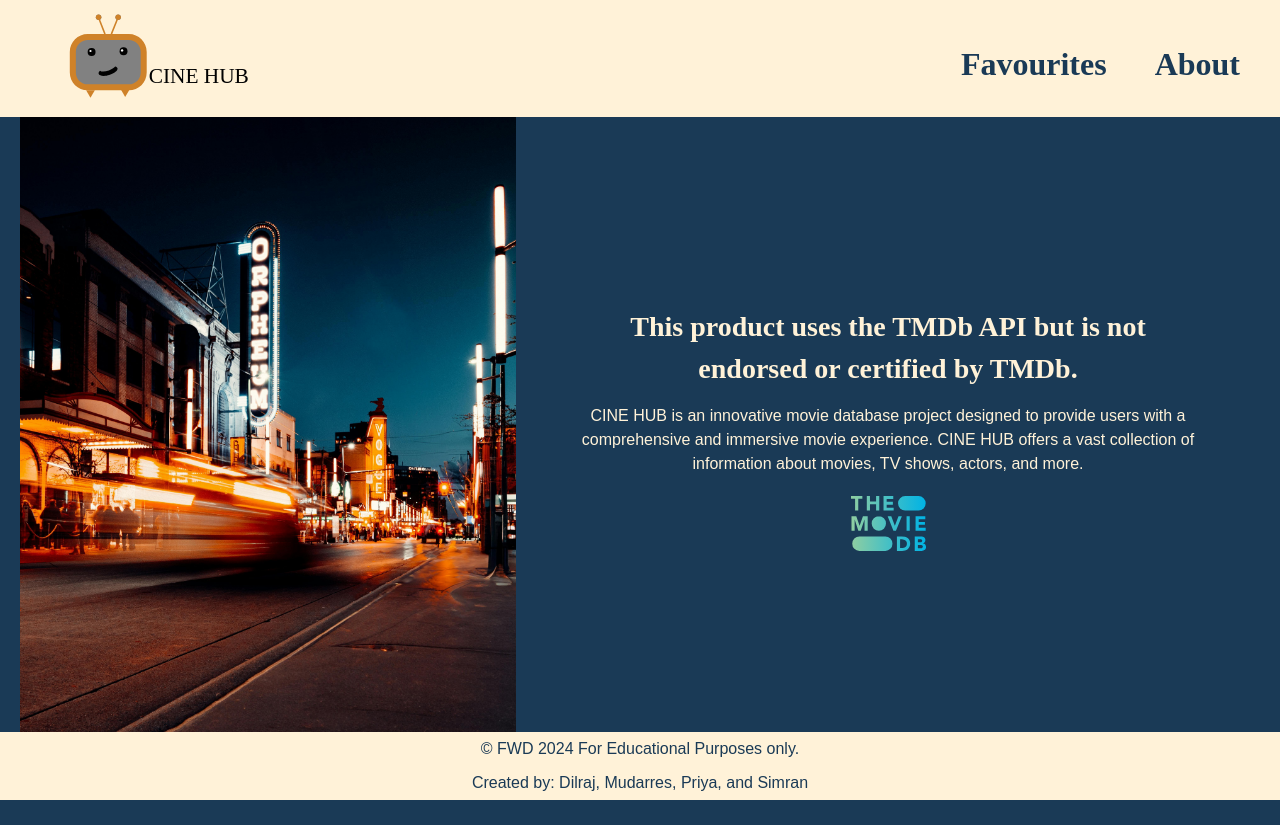
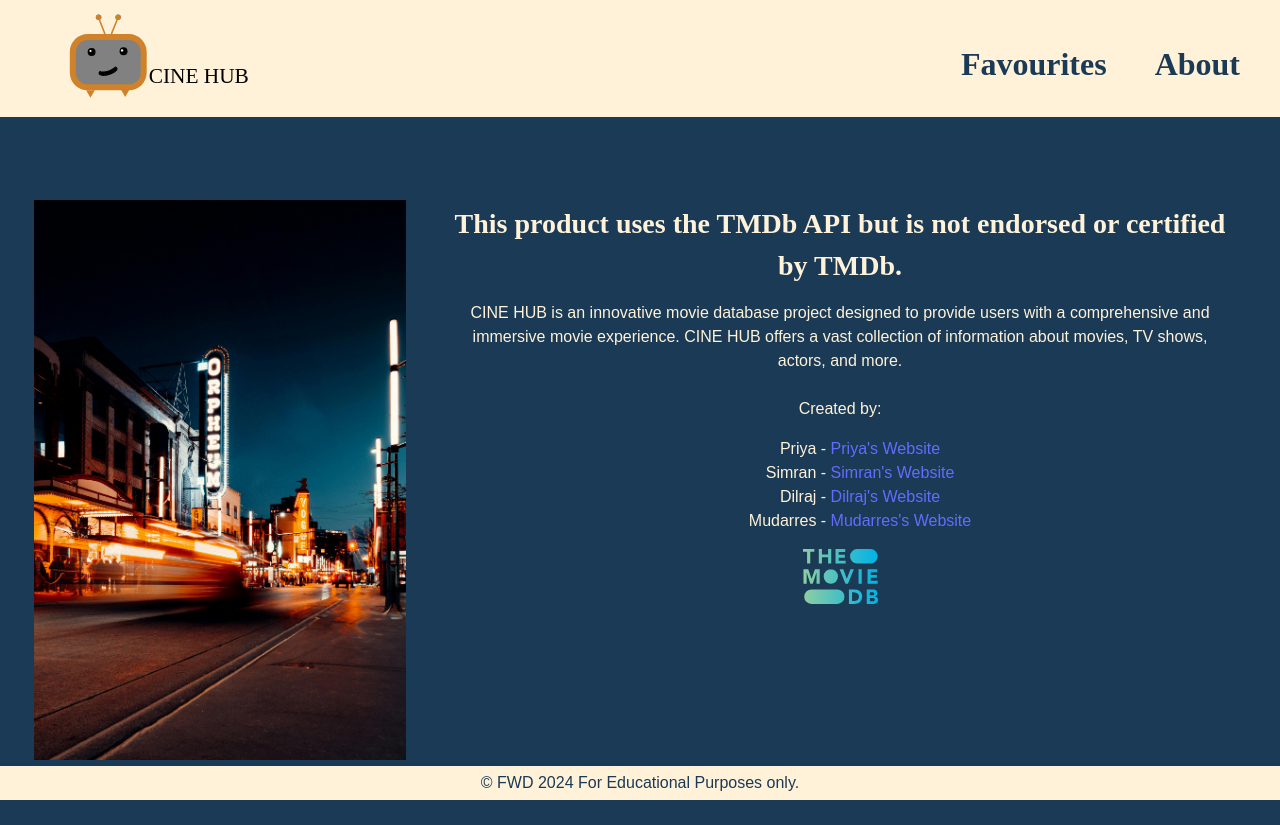
Before and after one commit to djrandhawa15/Movie-Project, a React (Vite) app: page /about in a window 1280 px wide. After the commit the page ends 800 px from the top, so only its background shows below. Built offline with nearby package versions, Linux system fonts and the light colour scheme; no server answers.

Commit message:
updated about (css & jsx) files

```diff
--- a/src/components/Footer.jsx
+++ b/src/components/Footer.jsx
@@ -6,7 +6,6 @@ const Footer = () => {
     <div className='footer'>
 
         <p>&copy; <span>FWD 2024 For Educational Purposes only.</span></p>
-        <p>Created by: Dilraj, Mudarres, Priya, and Simran</p>
     </div>
   )
 }
--- a/src/pages/About.jsx
+++ b/src/pages/About.jsx
@@ -14,6 +14,15 @@ const About = () => {
         <div className="text-content">
           <h6>This product uses the TMDb API but is not endorsed or certified by TMDb.</h6>
           <p>CINE HUB is an innovative movie database project designed to provide users with a comprehensive and immersive movie experience. CINE HUB offers a vast collection of information about movies, TV shows, actors, and more.</p>
+          <br />
+          <p>Created by:
+            <ul>
+              <li>Priya - <a href="http://priyawebcodes.com">Priya's Website</a></li>
+              <li>Simran - <a href="http://simrancodes.com">Simran's Website</a></li>
+              <li>Dilraj - <a href="http://dilrajrandhawa.com">Dilraj's Website</a></li>
+              <li>Mudarres - <a href="http://xyz.com">Mudarres's Website</a></li>
+              </ul>
+              </p>
         </div>
         <div className="tmdb-container">
           <NavLink to='https://www.themoviedb.org/' target='_blank' rel='noopener noreferrer'>
--- a/src/styles/about.css
+++ b/src/styles/about.css
@@ -1,15 +1,49 @@
+
+.text-and-logo-container {
+    /* margin-top: 50px; */
+    display: flex;
+    flex-direction: column;
+    align-items: center;
+    justify-content: center;
+    height: 100%;
+    box-sizing: border-box;
+    margin-bottom: 50px;
+}
+
+.text-content {
+    margin-bottom: 20px;
+    text-align: center;
+    margin: 0 2rem;
+}
+
+.tmdb-container {
+    width: 75px;
+}
+
+.side-photo img {
+    width: 400px;
+    height: 70vh;
+    display: grid;
+    padding: 2rem;
+    margin-top: 8rem;
+    /* margin: 10rem 2rem; */
+}
+
+ul {
+    list-style-type: none;
+}
+
 
 @media (min-width: 36em) {
-
 
     .about-container {
         display: flex;
         flex-direction: column;
         align-items: center;
         height: 100vh;
-
         box-sizing: border-box;
     }
+
     .about-container {
         flex-direction: row;
         justify-content: center;
@@ -21,16 +55,17 @@
 
     .side-photo {
         flex: 1;
-        max-width: 40%;
-        height: 100%;
+        max-width: 400px;
+        height: 70vh;
         display: flex;
         align-items: center;
         justify-content: center;
+        margin-top: 2rem;
     }
 
     .text-and-logo-container {
         flex: 1;
-        max-width: 50%;
+        max-width: 70%;
         height: 100%;
         margin: 0 auto;
         display: flex;
@@ -38,30 +73,10 @@
         align-items: center;
         justify-content: center;
     }
+
+    ul {
+        list-style-type: none;
+    }
+
+
 }
-
-.text-and-logo-container {
-    margin-top: 50px;
-    display: flex;
-    flex-direction: column;
-    align-items: center;
-    justify-content: center;
-    height: 100%;
-    box-sizing: border-box;
-}
-
-.text-content {
-    margin-bottom: 20px;
-    text-align: center;
-}
-
-.tmdb-container {
-    width: 75px;
-}
-
-.side-photo img {
-    max-width: 100%;
-    max-height: 100%;
-    object-fit: cover;
-    display: block;
-}
--- a/src/styles/cast.css
+++ b/src/styles/cast.css
@@ -1,18 +1,24 @@
+.cast-container {
+    text-align: center;
+}
+
 @media (min-width: 36em){
     .cast-container{
         display: flex;
         flex-wrap: wrap;
         gap: 1rem;
-        justify-content: flex-start;
+        justify-content: left;
     }
-.cast-container h6{
-    width: 100%;
-}
+
+    .cast-container h6{
+        width: 100%;
+    }
 
     .cast-style {
         display: grid;
-
-
+        width: 150px;
+        height: 272px;
+        padding-bottom: 1rem;
     }
 
     .cast-style img{
--- a/src/styles/hero.css
+++ b/src/styles/hero.css
@@ -16,27 +16,22 @@
     transform: translateX(-50%);
     text-align: left;
     padding: 1rem;
-
 }
 
 .hero-details h2 ,p{
     margin: 0;
-
-
 }
-
 
 .noOverview-mobile{
     display: none;
 }
+
 @media (min-width: 50em){
-
 .hero img{
-
     width: 100%;
-    height: 80vh;
+    height: 60vh;
     object-fit: cover;
-
+    object-position: top;
 }
 
 .hero-details h2 {
@@ -50,13 +45,10 @@
 .hero-details h2{
     margin: 0;
     padding: 1rem;
-
 }
 
 .hero-details p{
     margin: 0;
     padding: 1rem;
-
 }
-
 }
--- a/src/styles/home.css
+++ b/src/styles/home.css
@@ -1,4 +1,3 @@
-
 .load-btn {
   margin: 20px auto 50px;
   margin-bottom: 8rem;
--- a/src/styles/movieCard.css
+++ b/src/styles/movieCard.css
@@ -78,7 +78,6 @@ svg#favorite-color {
   .hover-overview:hover {
     transform: translateY(-8px);
     transition: transform .25s ease-in 0s, -webkit-transform .25s ease-in 0s;
-
   }
 
   .hover-overview:hover .overview {
@@ -99,7 +98,6 @@ svg#favorite-color {
 
   svg#favorite-color:hover path {
     fill: yellow;
-
   }
 
   .btn-hover {
--- a/src/styles/nav.css
+++ b/src/styles/nav.css
@@ -27,11 +27,9 @@
 
 }
 .main-nav a{
-
     font-size: 2rem;
     margin-right:2rem ;
     padding: 0.5rem;
-
 }
 }
 
--- a/src/styles/single.css
+++ b/src/styles/single.css
@@ -4,8 +4,6 @@
 
 .single-container {
     margin-top: 1rem;
-    display: grid;
-    grid-template-columns: 30% 60%;
 }
 
 .image-fav-icon {
@@ -14,7 +12,7 @@
     height: 600px;
     width: auto;
     overflow: hidden;
-    /* margin-top: 1rem; */
+    margin: 7.5rem 2rem;
 }
 
 .image-fav-icon img {
@@ -25,4 +23,41 @@
 
 .movie-details{
     text-align: left;
+    margin: 2rem;
+    padding: 1rem 0rem;
 }
+
+.movie-details img {
+    width: 150px;
+    height: 200px;
+    border-radius: 50%;
+}
+
+@media (min-width: 36em){
+.single-container {
+    margin-top: 1rem;
+    display: grid;
+    grid-template-columns: 30% 60%;
+}
+}
+
+/* @media only screen and (max-width: 600px){
+    .single-container {
+        margin-top: 1rem;
+    }
+
+    .image-fav-icon {
+        display: grid;
+        height: 400px;
+        width: 100%;
+        overflow: hidden;
+        margin: 7.5rem 1rem;
+
+    }
+
+    .image-fav-icon img {
+        width: 100%;
+        height: 100%;
+        object-fit: cover;
+    }
+} */
```
Also changed, not shown: src/styles/searchbar.css (indentation only).
